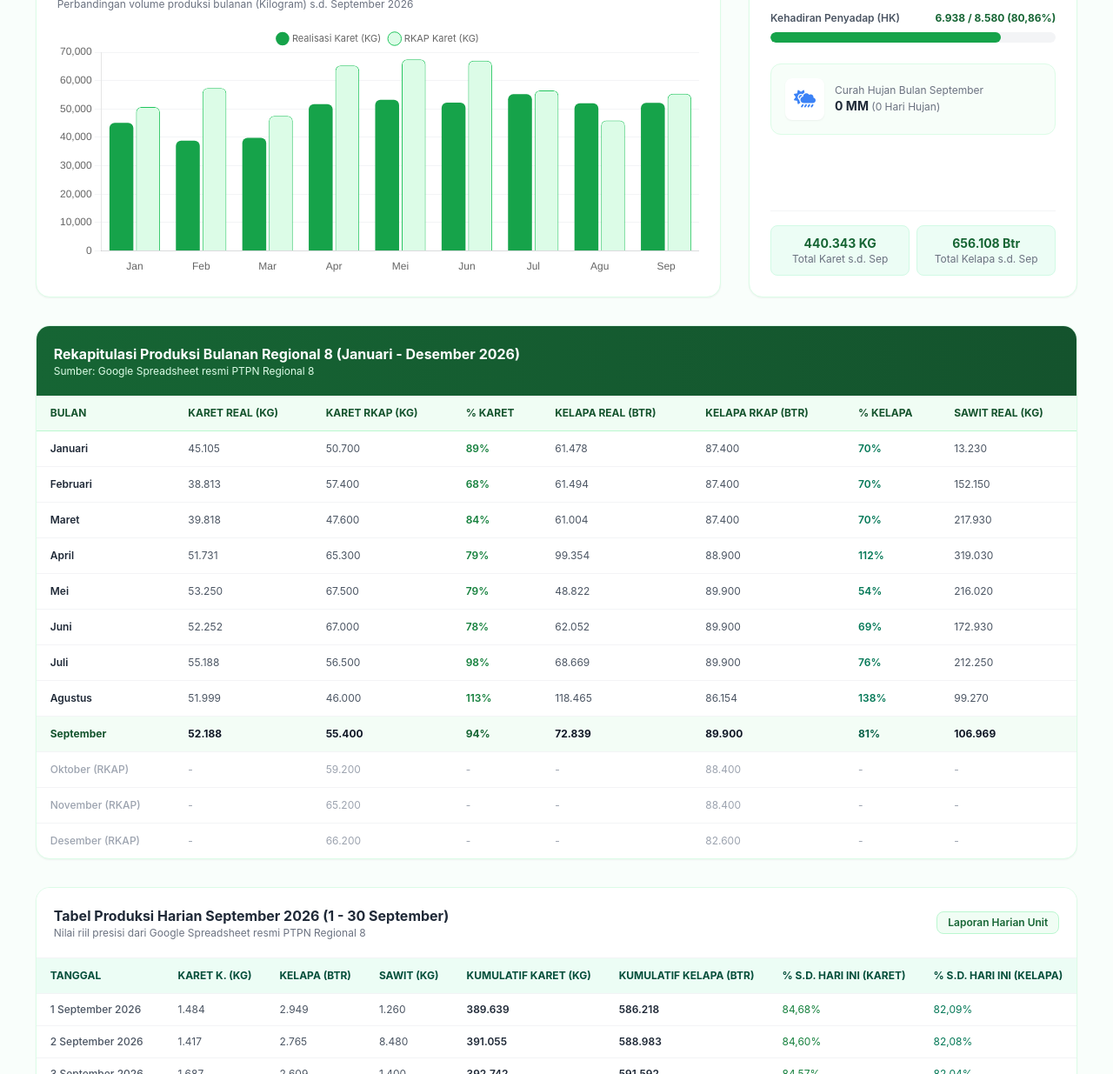
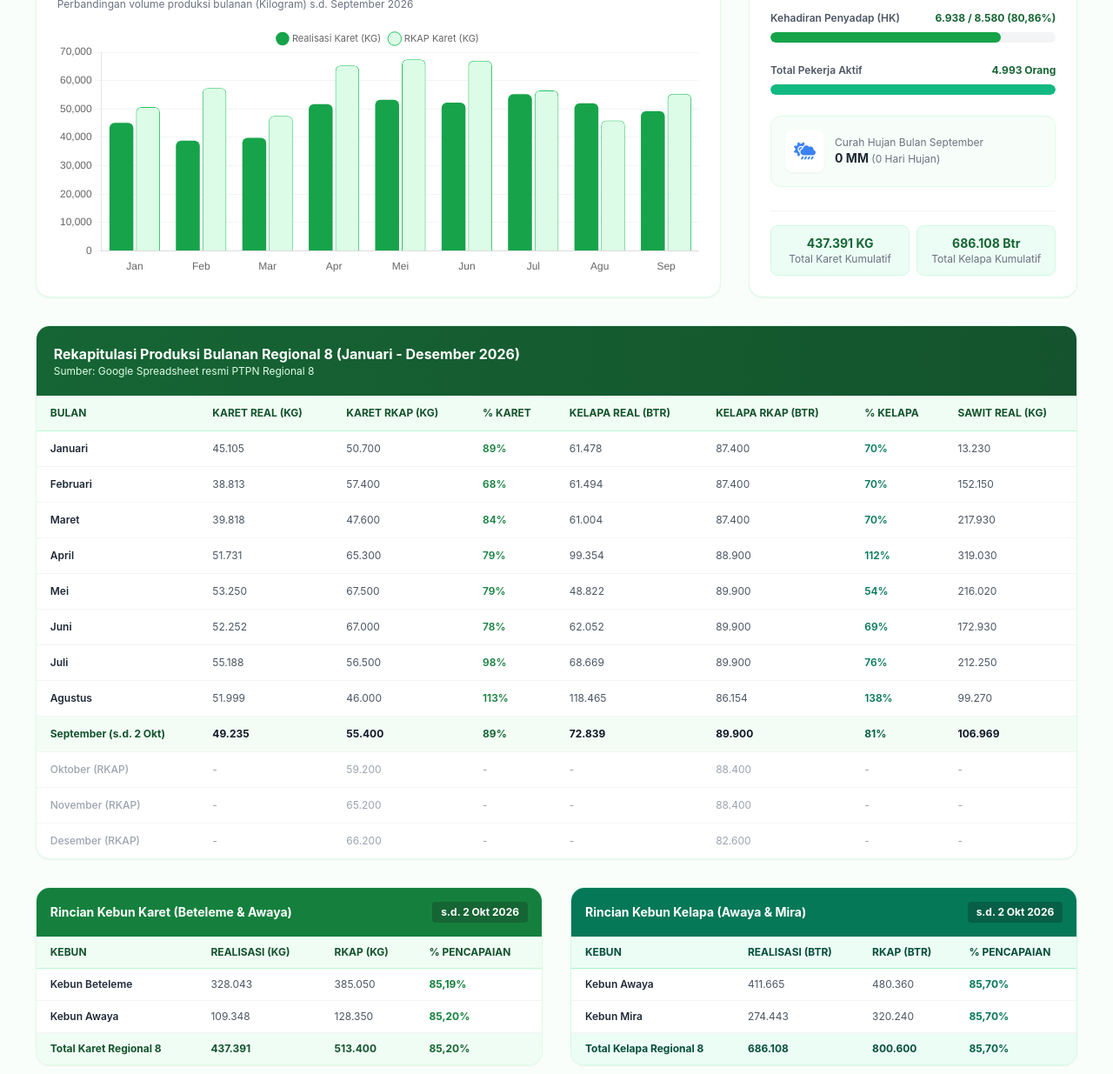
Before and after one commit to Tramp-byte/Dashboard-Produksi-PTPN-1-Regional-8, a plain HTML site: page index.html in a window 1280 px wide. Shown: the part 385-1620 px from the top of the page at 87% size. Drawn offline with nearby package versions, Linux system fonts and the light colour scheme.

Commit message:
Update index.html

```diff
--- a/index.html
+++ b/index.html
@@ -3,7 +3,7 @@
 <head>
     <meta charset="UTF-8">
     <meta name="viewport" content="width=device-width, initial-scale=1.0">
-    <title>Dashboard Produksi PTPN Regional 8 - September 2026</title>
+    <title>Dashboard Produksi PTPN Regional 8 - 2 Oktober 2026</title>
     <!-- Tailwind CSS CDN -->
     <script src="https://cdn.tailwindcss.com"></script>
     <!-- Chart.js CDN -->
@@ -52,7 +52,7 @@
                 </div>
             </div>
             <div class="flex items-center space-x-4 bg-brand-900/60 px-4 py-2 rounded-xl border border-brand-600/50 text-xs">
-                <div><i class="fa-regular fa-calendar-check text-brand-500 mr-1"></i> Periode Data: <span class="font-semibold text-white">September 2026</span></div>
+                <div><i class="fa-regular fa-calendar-check text-brand-500 mr-1"></i> Periode Data: <span class="font-semibold text-white">2 Oktober 2026</span></div>
                 <div class="border-l border-brand-700 h-4"></div>
                 <div><span class="inline-block w-2 h-2 rounded-full bg-emerald-400 animate-pulse mr-1"></span> Live Spreadsheet Sync</div>
             </div>
@@ -69,16 +69,16 @@
                 <div class="flex justify-between items-start mb-2">
                     <div>
                         <span class="text-xs font-bold uppercase tracking-wider text-brand-700 bg-brand-100 px-2.5 py-1 rounded-md">Karet Kering</span>
-                        <h2 class="text-2xl font-extrabold text-gray-900 mt-2">440.343 <span class="text-sm font-medium text-gray-500">KG</span></h2>
-                        <p class="text-xs text-gray-500 mt-0.5">s.d. September 2026 (RKAP: 513.400 KG)</p>
+                        <h2 class="text-2xl font-extrabold text-gray-900 mt-2">437.391 <span class="text-sm font-medium text-gray-500">KG</span></h2>
+                        <p class="text-xs text-gray-500 mt-0.5">s.d. 2 Oktober 2026 (RKAP: 513.400 KG)</p>
                     </div>
                     <div class="w-12 h-12 bg-brand-100 text-brand-700 rounded-xl flex items-center justify-center text-xl">
                         <i class="fa-solid fa-tree"></i>
                     </div>
                 </div>
                 <div class="mt-4 pt-3 border-t border-gray-100 text-xs flex justify-between items-center text-gray-600">
-                    <span>Bulan Ini (Sep): <b class="text-gray-800">52.188 KG</b></span>
-                    <span class="font-semibold text-brand-700 bg-brand-50 px-2 py-0.5 rounded border border-brand-200">% RKAP: 85,77%</span>
+                    <span>Bulan Ini: <b class="text-gray-800">49.235 KG</b></span>
+                    <span class="font-semibold text-brand-700 bg-brand-50 px-2 py-0.5 rounded border border-brand-200">% RKAP: 85,20%</span>
                 </div>
             </div>
 
@@ -87,16 +87,16 @@
                 <div class="flex justify-between items-start mb-2">
                     <div>
                         <span class="text-xs font-bold uppercase tracking-wider text-emerald-800 bg-emerald-100 px-2.5 py-1 rounded-md">Kelapa</span>
-                        <h2 class="text-2xl font-extrabold text-gray-900 mt-2">656.108 <span class="text-sm font-medium text-gray-500">Butir</span></h2>
-                        <p class="text-xs text-gray-500 mt-0.5">s.d. September 2026 (RKAP: 800.600 Btr)</p>
+                        <h2 class="text-2xl font-extrabold text-gray-900 mt-2">686.108 <span class="text-sm font-medium text-gray-500">Butir</span></h2>
+                        <p class="text-xs text-gray-500 mt-0.5">s.d. 2 Oktober 2026 (RKAP: 800.600 Btr)</p>
                     </div>
                     <div class="w-12 h-12 bg-emerald-100 text-emerald-700 rounded-xl flex items-center justify-center text-xl">
                         <i class="fa-solid fa-seedling"></i>
                     </div>
                 </div>
                 <div class="mt-4 pt-3 border-t border-gray-100 text-xs flex justify-between items-center text-gray-600">
-                    <span>Bulan Ini (Sep): <b class="text-gray-800">72.839 Btr</b></span>
-                    <span class="font-semibold text-emerald-700 bg-emerald-50 px-2 py-0.5 rounded border border-emerald-200">% RKAP: 81,95%</span>
+                    <span>Bulan Ini: <b class="text-gray-800">72.839 Btr</b></span>
+                    <span class="font-semibold text-emerald-700 bg-emerald-50 px-2 py-0.5 rounded border border-emerald-200">% RKAP: 85,70%</span>
                 </div>
             </div>
 
@@ -105,15 +105,15 @@
                 <div class="flex justify-between items-start mb-2">
                     <div>
                         <span class="text-xs font-bold uppercase tracking-wider text-green-800 bg-green-100 px-2.5 py-1 rounded-md">Sawit</span>
-                        <h2 class="text-2xl font-extrabold text-gray-900 mt-2">43.763.31 <span class="text-sm font-medium text-gray-500">KG</span></h2>
-                        <p class="text-xs text-gray-500 mt-0.5">s.d. September 2026</p>
+                        <h2 class="text-2xl font-extrabold text-gray-900 mt-2">43.763,31 <span class="text-sm font-medium text-gray-500">KG</span></h2>
+                        <p class="text-xs text-gray-500 mt-0.5">s.d. 2 Oktober 2026</p>
                     </div>
                     <div class="w-12 h-12 bg-green-100 text-green-700 rounded-xl flex items-center justify-center text-xl">
                         <i class="fa-solid fa-layer-group"></i>
                     </div>
                 </div>
                 <div class="mt-4 pt-3 border-t border-gray-100 text-xs flex justify-between items-center text-gray-600">
-                    <span>Bulan Ini (Sep): <b class="text-gray-800">106.969 KG</b></span>
+                    <span>Bulan Ini: <b class="text-gray-800">106.969 KG</b></span>
                     <span class="font-semibold text-green-700 bg-green-50 px-2 py-0.5 rounded border border-green-200">Status Operasional: Aktif</span>
                 </div>
             </div>
@@ -152,6 +152,17 @@
                         </div>
                     </div>
 
+                    <!-- Jumlah Pekerja Aktif -->
+                    <div class="space-y-2 mb-6">
+                        <div class="flex justify-between text-xs font-semibold">
+                            <span class="text-gray-600">Total Pekerja Aktif</span>
+                            <span class="text-brand-800 font-bold">4.993 Orang</span>
+                        </div>
+                        <div class="w-full bg-gray-100 rounded-full h-3 overflow-hidden">
+                            <div class="bg-emerald-500 h-3 rounded-full" style="width: 100%"></div>
+                        </div>
+                    </div>
+
                     <!-- Curah Hujan -->
                     <div class="bg-brand-50/50 p-4 rounded-xl border border-brand-100 space-y-2">
                         <div class="flex items-center gap-3">
@@ -169,12 +180,12 @@
                 <!-- Unit Overview Cards -->
                 <div class="mt-6 pt-4 border-t border-gray-100 grid grid-cols-2 gap-2 text-center text-xs">
                     <div class="p-2.5 bg-emerald-50 rounded-lg border border-emerald-100">
-                        <span class="block font-bold text-brand-800 text-sm">440.343 KG</span>
-                        <span class="text-gray-500">Total Karet s.d. Sep</span>
+                        <span class="block font-bold text-brand-800 text-sm">437.391 KG</span>
+                        <span class="text-gray-500">Total Karet Kumulatif</span>
                     </div>
                     <div class="p-2.5 bg-emerald-50 rounded-lg border border-emerald-100">
-                        <span class="block font-bold text-brand-800 text-sm">656.108 Btr</span>
-                        <span class="text-gray-500">Total Kelapa s.d. Sep</span>
+                        <span class="block font-bold text-brand-800 text-sm">686.108 Btr</span>
+                        <span class="text-gray-500">Total Kelapa Kumulatif</span>
                     </div>
                 </div>
             </div>
@@ -284,10 +295,10 @@
                             <td class="px-4 py-3">99.270</td>
                         </tr>
                         <tr class="bg-brand-50/80 hover:bg-brand-100/60 transition">
-                            <td class="px-4 py-3 font-bold text-brand-900">September</td>
-                            <td class="px-4 py-3 font-bold text-gray-900">52.188</td>
+                            <td class="px-4 py-3 font-bold text-brand-900">September (s.d. 2 Okt)</td>
+                            <td class="px-4 py-3 font-bold text-gray-900">49.235</td>
                             <td class="px-4 py-3 font-bold text-gray-900">55.400</td>
-                            <td class="px-4 py-3 font-bold text-brand-800">94%</td>
+                            <td class="px-4 py-3 font-bold text-brand-800">89%</td>
                             <td class="px-4 py-3 font-bold text-gray-900">72.839</td>
                             <td class="px-4 py-3 font-bold text-gray-900">89.900</td>
                             <td class="px-4 py-3 font-bold text-emerald-800">81%</td>
@@ -328,7 +339,90 @@
             </div>
         </section>
 
-        <!-- Tabel Rincian Harian September 2026 (Presisi Spreadsheet) -->
+        <!-- Section Rincian Kebun Per Komoditas -->
+        <section class="grid grid-cols-1 lg:grid-cols-2 gap-8">
+            <!-- Rincian Kebun Karet -->
+            <div class="bg-white rounded-2xl shadow-sm border border-brand-100 overflow-hidden">
+                <div class="p-4 bg-brand-700 text-white font-bold text-sm flex justify-between items-center">
+                    <span>Rincian Kebun Karet (Beteleme & Awaya)</span>
+                    <span class="text-xs bg-brand-800 px-2.5 py-1 rounded">s.d. 2 Okt 2026</span>
+                </div>
+                <div class="overflow-x-auto custom-scrollbar">
+                    <table class="w-full text-xs text-left text-gray-600">
+                        <thead class="uppercase bg-brand-50 text-brand-900 border-b border-brand-200">
+                            <tr>
+                                <th class="px-4 py-2.5 font-bold">Kebun</th>
+                                <th class="px-4 py-2.5 font-bold">Realisasi (KG)</th>
+                                <th class="px-4 py-2.5 font-bold">RKAP (KG)</th>
+                                <th class="px-4 py-2.5 font-bold">% Pencapaian</th>
+                            </tr>
+                        </thead>
+                        <tbody class="divide-y divide-gray-100">
+                            <tr class="hover:bg-brand-50/20">
+                                <td class="px-4 py-2.5 font-semibold text-gray-800">Kebun Beteleme</td>
+                                <td class="px-4 py-2.5">328.043</td>
+                                <td class="px-4 py-2.5">385.050</td>
+                                <td class="px-4 py-2.5 font-bold text-brand-700">85,19%</td>
+                            </tr>
+                            <tr class="hover:bg-brand-50/20">
+                                <td class="px-4 py-2.5 font-semibold text-gray-800">Kebun Awaya</td>
+                                <td class="px-4 py-2.5">109.348</td>
+                                <td class="px-4 py-2.5">128.350</td>
+                                <td class="px-4 py-2.5 font-bold text-brand-700">85,20%</td>
+                            </tr>
+                            <tr class="bg-brand-50 font-bold text-brand-900">
+                                <td class="px-4 py-2.5">Total Karet Regional 8</td>
+                                <td class="px-4 py-2.5">437.391</td>
+                                <td class="px-4 py-2.5">513.400</td>
+                                <td class="px-4 py-2.5 text-brand-800">85,20%</td>
+                            </tr>
+                        </tbody>
+                    </table>
+                </div>
+            </div>
+
+            <!-- Rincian Kebun Kelapa -->
+            <div class="bg-white rounded-2xl shadow-sm border border-emerald-100 overflow-hidden">
+                <div class="p-4 bg-emerald-700 text-white font-bold text-sm flex justify-between items-center">
+                    <span>Rincian Kebun Kelapa (Awaya & Mira)</span>
+                    <span class="text-xs bg-emerald-800 px-2.5 py-1 rounded">s.d. 2 Okt 2026</span>
+                </div>
+                <div class="overflow-x-auto custom-scrollbar">
+                    <table class="w-full text-xs text-left text-gray-600">
+                        <thead class="uppercase bg-emerald-50 text-emerald-900 border-b border-emerald-200">
+                            <tr>
+                                <th class="px-4 py-2.5 font-bold">Kebun</th>
+                                <th class="px-4 py-2.5 font-bold">Realisasi (Btr)</th>
+                                <th class="px-4 py-2.5 font-bold">RKAP (Btr)</th>
+                                <th class="px-4 py-2.5 font-bold">% Pencapaian</th>
+                            </tr>
+                        </thead>
+                        <tbody class="divide-y divide-gray-100">
+                            <tr class="hover:bg-emerald-50/20">
+                                <td class="px-4 py-2.5 font-semibold text-gray-800">Kebun Awaya</td>
+                                <td class="px-4 py-2.5">411.665</td>
+                                <td class="px-4 py-2.5">480.360</td>
+                                <td class="px-4 py-2.5 font-bold text-emerald-700">85,70%</td>
+                            </tr>
+                            <tr class="hover:bg-emerald-50/20">
+                                <td class="px-4 py-2.5 font-semibold text-gray-800">Kebun Mira</td>
+                                <td class="px-4 py-2.5">274.443</td>
+                                <td class="px-4 py-2.5">320.240</td>
+                                <td class="px-4 py-2.5 font-bold text-emerald-700">85,70%</td>
+                            </tr>
+                            <tr class="bg-emerald-50 font-bold text-emerald-900">
+                                <td class="px-4 py-2.5">Total Kelapa Regional 8</td>
+                                <td class="px-4 py-2.5">686.108</td>
+                                <td class="px-4 py-2.5">800.600</td>
+                                <td class="px-4 py-2.5 text-emerald-800">85,70%</td>
+                            </tr>
+                        </tbody>
+                    </table>
+                </div>
+            </div>
+        </section>
+
+        <!-- Tabel Produksi Harian September 2026 (1 - 30 September) -->
         <section class="bg-white rounded-2xl shadow-sm border border-brand-100 overflow-hidden">
             <div class="p-5 bg-white border-b border-gray-100 flex justify-between items-center">
                 <div>
@@ -427,7 +521,7 @@
                 datasets: [
                     {
                         label: 'Realisasi Karet (KG)',
-                        data: [45105, 38813, 39818, 51731, 53250, 52252, 55188, 51999, 52188],
+                        data: [45105, 38813, 39818, 51731, 53250, 52252, 55188, 51999, 49235],
                         backgroundColor: '#16a34a',
                         borderRadius: 6,
                     },
```
